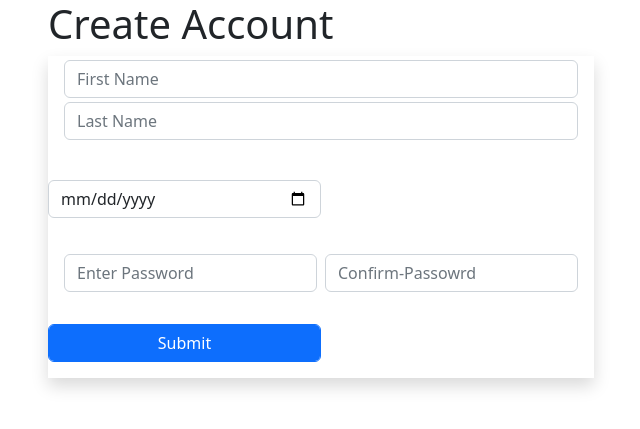
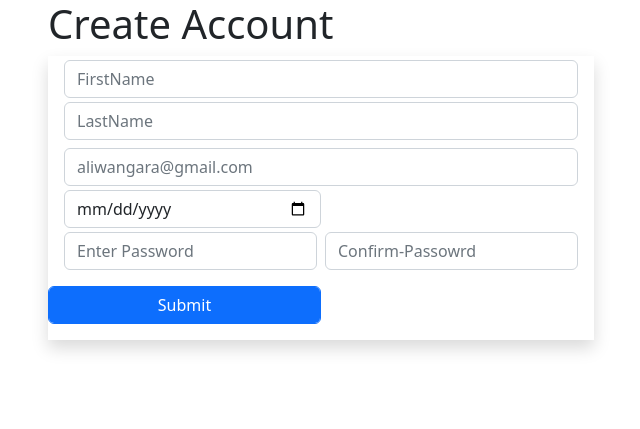
Before and after one commit to Aliwangara/Django-authentication, a Django app: page /sign_up in a window 1280 px wide. Shown: the top 429 px of the page, without its empty margins (319-959 px from the left). Run offline with Django 5.2, Linux system fonts and the light colour scheme.

Commit message:
Update Signup.html
signup html for input entry of data to be stored in the database

```diff
--- a/Authentication/Auth/Templates/Signup.html
+++ b/Authentication/Auth/Templates/Signup.html
@@ -14,19 +14,20 @@
         <div class="row justify-content-center">
             <div class="col-lg-6 col-sm-9 col-md-8">
 <h1>Create Account</h1>
-                <form action="" class=" mt-2 shadow">
+                <form action="" method="post" class=" mt-2 shadow">
                     <div class="py-1 px-3">
-                        <input type="text" name="" placeholder="First Name" class="form-control">
-                        <input type="text" name="" placeholder="Last Name" class="form-control mt-1">
+                        <input type="text" name="first_n" placeholder="FirstName" class="form-control">
+                        <input type="text" name="Second_n" placeholder="LastName" class="form-control mt-1">
                     </div>
-                    <div class="mt-3 py-3 px-3>
-                        <input type="email" name="" placeholder="aliwangara@gmail.com" class="form-control">
-                        <input type="date" name="" placeholder="Enter DOB" class="form-control w-50 mt-1">
 
+                    <div class="mt-1  px-3">
+                        <input type="email" name="email" placeholder="aliwangara@gmail.com" class="form-control">
+                        <input type="date" name="date" placeholder="Enter DOB" class="form-control w-50 mt-1">
                     </div>
-                    <div class="d-flex mt-1 px-3 py-3">
-                        <input type="password" placeholder="Enter Password" name="" id="" class="form-control w-50 me-2">
-                        <input type="password" placeholder="Confirm-Passowrd" name="" id="" class="form-control w-50">
+
+                    <div class="d-flex mt-1 px-3 ">
+                        <input type="password" placeholder="Enter Password" name="pass1" id="" class="form-control w-50 me-2">
+                        <input type="password" placeholder="Confirm-Passowrd" name="pass2" id="" class="form-control w-50">
                     </div>
                     <button class="btn btn-primary form-control w-50 ms-auto mb-3 mt-3">Submit</button>
                 </form>
```
